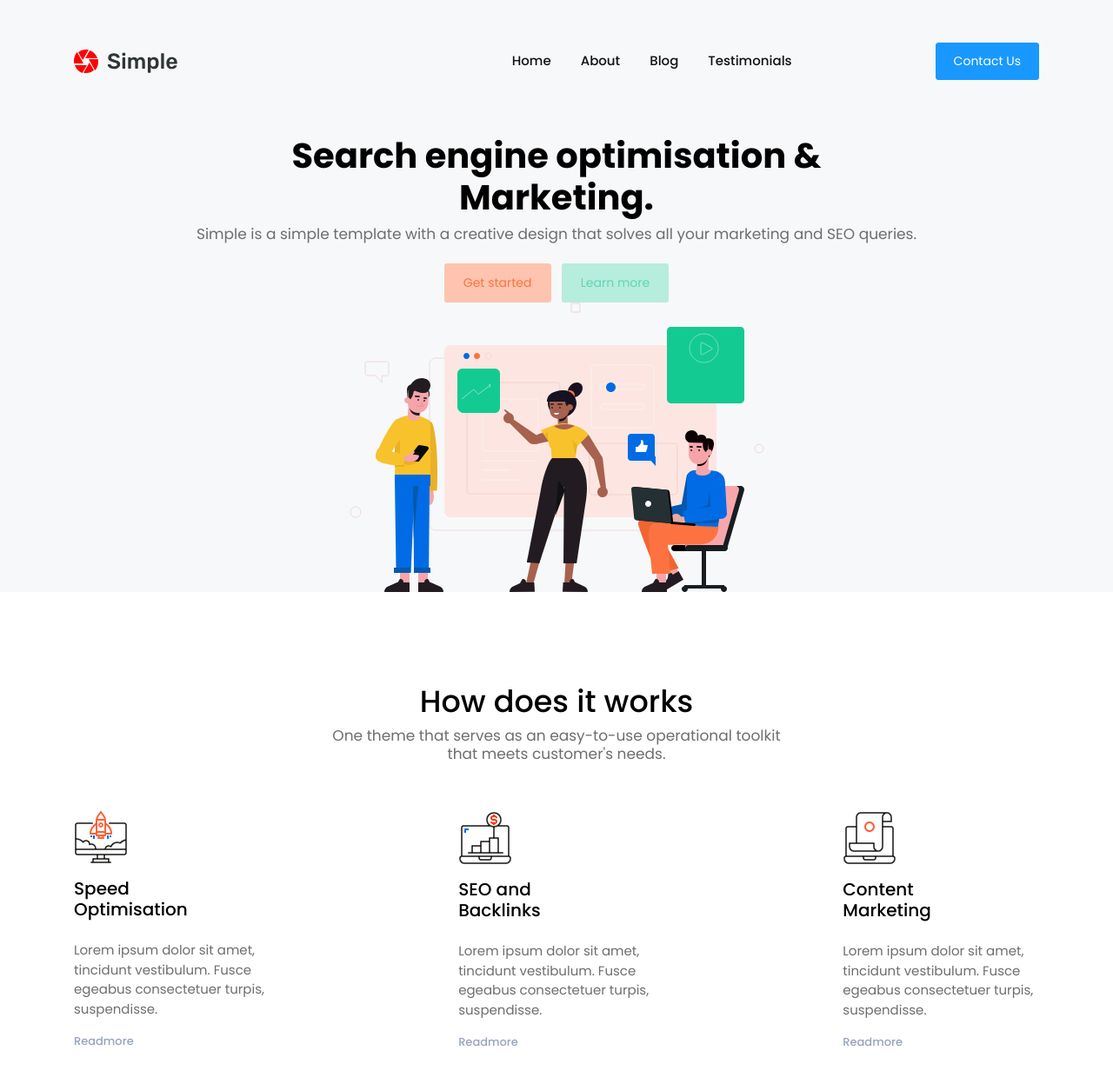
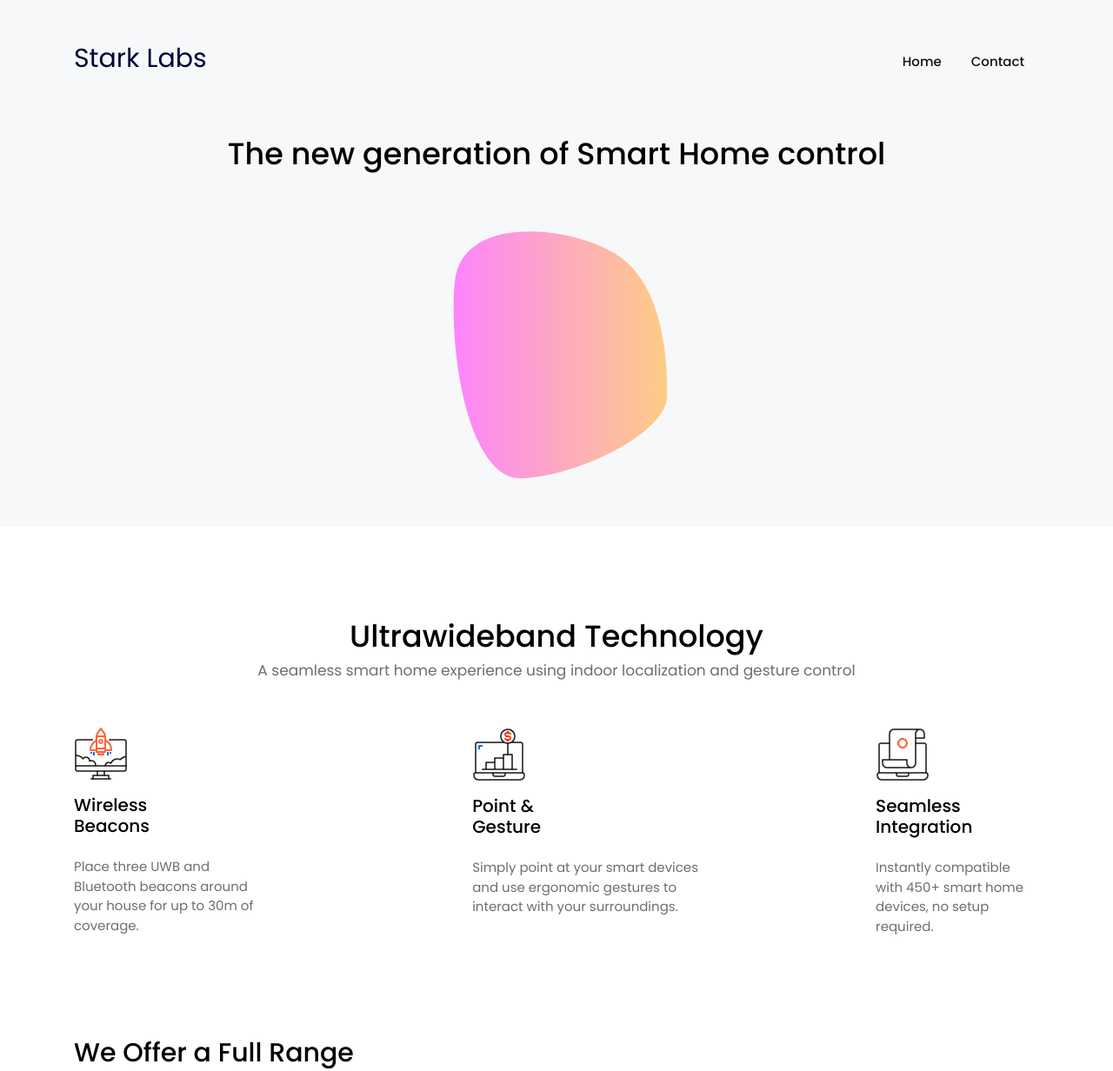
Before and after one commit to rpraka/starklabs-website, a website: page index.html in a window 1280 px wide. Shown: the top 1232 px of the page at 87% size. Drawn offline with nearby package versions, Linux system fonts and the light colour scheme.

Commit message:
added landing animation and product descriptions

```diff
--- a/index.html
+++ b/index.html
@@ -2,7 +2,7 @@
 <html lang="en">
 
 <head>
-  <title>Simple landing page</title>
+  <title>Stark Labs</title>
   <meta charset="UTF-8">
   <meta name="viewport" content="width=device-width, initial-scale=1.0">
   <meta http-equiv="X-UA-Compatible" content="ie=edge">
@@ -11,6 +11,8 @@
   <link rel="stylesheet" href="vendors/mdi/css/materialdesignicons.min.css">
   <link rel="stylesheet" href="vendors/aos/css/aos.css">
   <link rel="stylesheet" href="css/style.min.css">
+  <script src="https://cdn.jsdelivr.net/npm/animejs@3.0.1/lib/anime.min.js"></script>
+
 </head>
 
 <body id="body">
@@ -18,7 +20,10 @@
     <nav class="navbar navbar-expand-lg pl-3 pl-sm-0 position-static" id="navbar1">
       <div class="container">
         <div class="navbar-brand-wrapper d-flex w-100">
-          <img src="images/Group2.svg" alt="">
+          <!-- <img src="images/Group2.svg" alt=""> -->
+          <a href='./'>
+            <h3 class="font-weight-light">Stark Labs</h3>
+          </a>
           <button class="navbar-toggler ml-auto" type="button" data-toggle="collapse"
             data-target="#navbarSupportedContent" aria-controls="navbarSupportedContent" aria-expanded="false"
             aria-label="Toggle navigation">
@@ -41,74 +46,91 @@
               <a class="nav-link" href="#header-section">Home <span class="sr-only">(current)</span></a>
             </li>
             <li class="nav-item">
-              <a class="nav-link" href="#features-section">About</a>
+              <a class="nav-link" href="#features-section">Contact</a>
             </li>
-            <li class="nav-item">
-              <a class="nav-link" href="#digital-marketing-section">Blog</a>
-            </li>
-            <li class="nav-item">
-              <a class="nav-link" href="#feedback-section">Testimonials</a>
-            </li>
-            <li class="nav-item btn-contact-us pl-4 pl-lg-0">
+
+            <!-- <li class="nav-item btn-contact-us pl-4 pl-lg-0">
               <button class="btn btn-info" data-toggle="modal" data-target="#exampleModal">Contact Us</button>
-            </li>
+            </li> -->
           </ul>
         </div>
       </div>
     </nav>
   </header>
+
+
+
   <div class="banner">
     <div class="container">
-      <h1 class="font-weight-semibold">Search engine optimisation &<br>Marketing.</h1>
-      <h6 class="font-weight-normal text-muted pb-3">Simple is a simple template with a creative design that solves all
-        your marketing and SEO queries.</h6>
-      <div>
-        <button class="btn btn-opacity-light mr-1">Get started</button>
-        <button class="btn btn-opacity-success ml-1">Learn more</button>
+      <!-- <h2>Gesture Control For Your Smart Home </h2> -->
+      <h2>The new generation of Smart Home control </h2>
+      <!-- <h6 id="subtext" class="font-weight-normal text-muted pt-3 mb-20">Tim Ho a bitch</h6> -->
+      <!-- <img src="images/Group171.svg" alt="" class="img-fluid"> -->
+    </div>
+    <div>
+      <div class="blob">
+        <svg class="blob-fill" viewBox="0 0 350 350" width="400" height="400">
+          <linearGradient id="gradient-1">
+            <stop offset="0%" stop-color="#fd84fd" />
+            <stop offset="100%" stop-color="#fdcd84" />
+          </linearGradient>
+          <linearGradient id="gradient-2">
+            <stop offset="0%" stop-color="#92faf9" />
+            <stop offset="100%" stop-color="#7dffc3" />
+          </linearGradient>
+          <g troke="none" stroke-width="1" fill="none" fill-rule="evenodd">
+            <path
+              d="M164.144623,274.251511 C113.18059,274.251511 40.2452746,149.810516 71.9877063,113.180447 C103.730138,76.5503775 163.658971,75.2515105 214.623003,75.2515105 C265.587036,75.2515105 285.252082,124.31492 285.252082,164.485381 C285.252082,204.655842 215.108656,274.251511 164.144623,274.251511 Z"
+              fill="url(#gradient-1)"></path>
+          </g>
+        </svg>
+        <!-- <svg class="blob-outline" viewBox="0 0 350 350">
+    <g troke="none" stroke-width="1" fill="none" fill-rule="evenodd">
+      <path
+        d="M164.144623,274.251511 C113.18059,274.251511 40.2452746,149.810516 71.9877063,113.180447 C103.730138,76.5503775 163.658971,75.2515105 214.623003,75.2515105 C265.587036,75.2515105 285.252082,124.31492 285.252082,164.485381 C285.252082,204.655842 215.108656,274.251511 164.144623,274.251511 Z"
+        fill="none" stroke="url(#gradient-2)" stroke-width="1"></path>
+    </g>
+  </svg> -->
       </div>
-      <img src="images/Group171.svg" alt="" class="img-fluid">
     </div>
   </div>
+
+
+
+
   <div class="content-wrapper">
     <div class="container">
       <section class="features-overview" id="features-section">
         <div class="content-header">
-          <h2>How does it works</h2>
-          <h6 class="section-subtitle text-muted">One theme that serves as an easy-to-use operational toolkit<br>that
-            meets customer's needs.</h6>
+          <h2>Ultrawideband Technology</h2>
+          <h6 class="section-subtitle text-muted">A seamless smart home experience using indoor localization and
+            gesture control </h6>
         </div>
         <div class="d-md-flex justify-content-between">
           <div class="grid-margin d-flex justify-content-start">
             <div class="features-width">
               <img src="images/Group12.svg" alt="" class="img-icons">
-              <h5 class="py-3">Speed<br>Optimisation</h5>
-              <p class="text-muted">Lorem ipsum dolor sit amet, tincidunt vestibulum. Fusce egeabus consectetuer turpis,
-                suspendisse.</p>
-              <a href="#">
-                <p class="readmore-link">Readmore</p>
-              </a>
+              <h5 class="py-3">Wireless<br>Beacons</h5>
+              <p class="text-muted">Place three UWB and Bluetooth beacons around your house for up to 30m of coverage.
+              </p>
+
             </div>
           </div>
           <div class="grid-margin d-flex justify-content-center">
             <div class="features-width">
               <img src="images/Group7.svg" alt="" class="img-icons">
-              <h5 class="py-3">SEO and<br>Backlinks</h5>
-              <p class="text-muted">Lorem ipsum dolor sit amet, tincidunt vestibulum. Fusce egeabus consectetuer turpis,
-                suspendisse.</p>
-              <a href="#">
-                <p class="readmore-link">Readmore</p>
-              </a>
+              <h5 class="py-3">Point &<br>Gesture</h5>
+              <p class="text-muted">Simply point at your smart devices and use ergonomic gestures to interact with your
+                surroundings.</p>
             </div>
           </div>
           <div class="grid-margin d-flex justify-content-end">
             <div class="features-width">
               <img src="images/Group5.svg" alt="" class="img-icons">
-              <h5 class="py-3">Content<br>Marketing</h5>
-              <p class="text-muted">Lorem ipsum dolor sit amet, tincidunt vestibulum. Fusce egeabus consectetuer turpis,
-                suspendisse.</p>
-              <a href="#">
-                <p class="readmore-link">Readmore</p>
-              </a>
+              <h5 class="py-3">Seamless<br>Integration</h5>
+              <p class="text-muted">Instantly compatible with 450+ smart home devices, no setup required.
+              </p>
+
             </div>
           </div>
         </div>
@@ -124,8 +146,8 @@
                 consectetuer</p>
             </div>
           </div>
-          <div class="col-12 col-lg-5 p-0 img-digital grid-margin grid-margin-lg-0" data-aos="fade-left">
-            <img src="images/Group1.png" alt="" class="img-fluid">
+          <div class="col-12 col-lg-6 p-0 img-digital grid-margin grid-margin-lg-0" data-aos="fade-left">
+            <img src="images/starklabs_mockup.png" alt="" class="img-fluid">
           </div>
         </div>
         <div class="row align-items-center">
--- a/js/landingpage.js
+++ b/js/landingpage.js
@@ -1,4 +1,22 @@
 // HEADER ANIMATION
+
+var morphing = anime({
+  targets: 'path',
+  d: [
+    { value: 'M164.144623,274.251511 C113.18059,274.251511 40.2452746,149.810516 71.9877063,113.180447 C103.730138,76.5503775 163.658971,75.2515105 214.623003,75.2515105 C265.587036,75.2515105 285.252082,124.31492 285.252082,164.485381 C285.252082,204.655842 215.108656,274.251511 164.144623,274.251511 Z' },
+    { value: 'M125.399349,305.770936 C74.4353161,305.770936 105.071347,158.054315 111.40825,85.6231813 C117.745153,13.1920472 187.06346,64.7359193 228.875446,95.9002294 C270.687432,127.064539 289.793997,189.27861 289.793997,229.449071 C289.793997,269.619532 176.363382,305.770936 125.399349,305.770936 Z' },
+    { value: 'M149.182504,297.216918 C98.2184707,297.216918 33.3537118,192.509264 39.6906149,120.07813 C46.027518,47.6469955 207.397701,33.48243 249.209687,64.6467401 C291.021673,95.8110501 283.475282,167.5117 283.475282,207.682161 C283.475282,247.852622 200.146536,297.216918 149.182504,297.216918 Z' },
+    { value: 'M151.651776,308.400537 C100.687744,308.400537 30.1348215,225.931601 67.0566676,174.478051 C103.978514,123.024502 239.067785,41.5554777 280.879771,72.7197877 C322.691757,103.884098 232.868742,173.206797 245.022189,240.63983 C257.175635,308.072863 202.615809,308.400537 151.651776,308.400537 Z' },
+    { value: 'M125.399349,305.770936 C74.4353161,305.770936 105.071347,158.054315 111.40825,85.6231813 C117.745153,13.1920472 187.06346,64.7359193 228.875446,95.9002294 C270.687432,127.064539 289.793997,189.27861 289.793997,229.449071 C289.793997,269.619532 176.363382,305.770936 125.399349,305.770936 Z' },
+    { value: 'M164.144623,274.251511 C113.18059,274.251511 40.2452746,149.810516 71.9877063,113.180447 C103.730138,76.5503775 163.658971,75.2515105 214.623003,75.2515105 C265.587036,75.2515105 285.252082,124.31492 285.252082,164.485381 C285.252082,204.655842 215.108656,274.251511 164.144623,274.251511 Z' },
+  ],
+  easing: 'easeInOutQuad',
+  direction: 'alternate',
+  duration: 15000,
+  loop: true
+});
+
+
 window.onscroll = function () { scrollFunction() };
 var element = document.getElementById("body");
 function scrollFunction() {
--- a/scss/_content.scss
+++ b/scss/_content.scss
@@ -1,3 +1,4 @@
+
 body {
   font-family: 'Poppins', sans-serif;
   margin: 0px;
```
Also changed, not shown: css/style.css, 1 other file.
